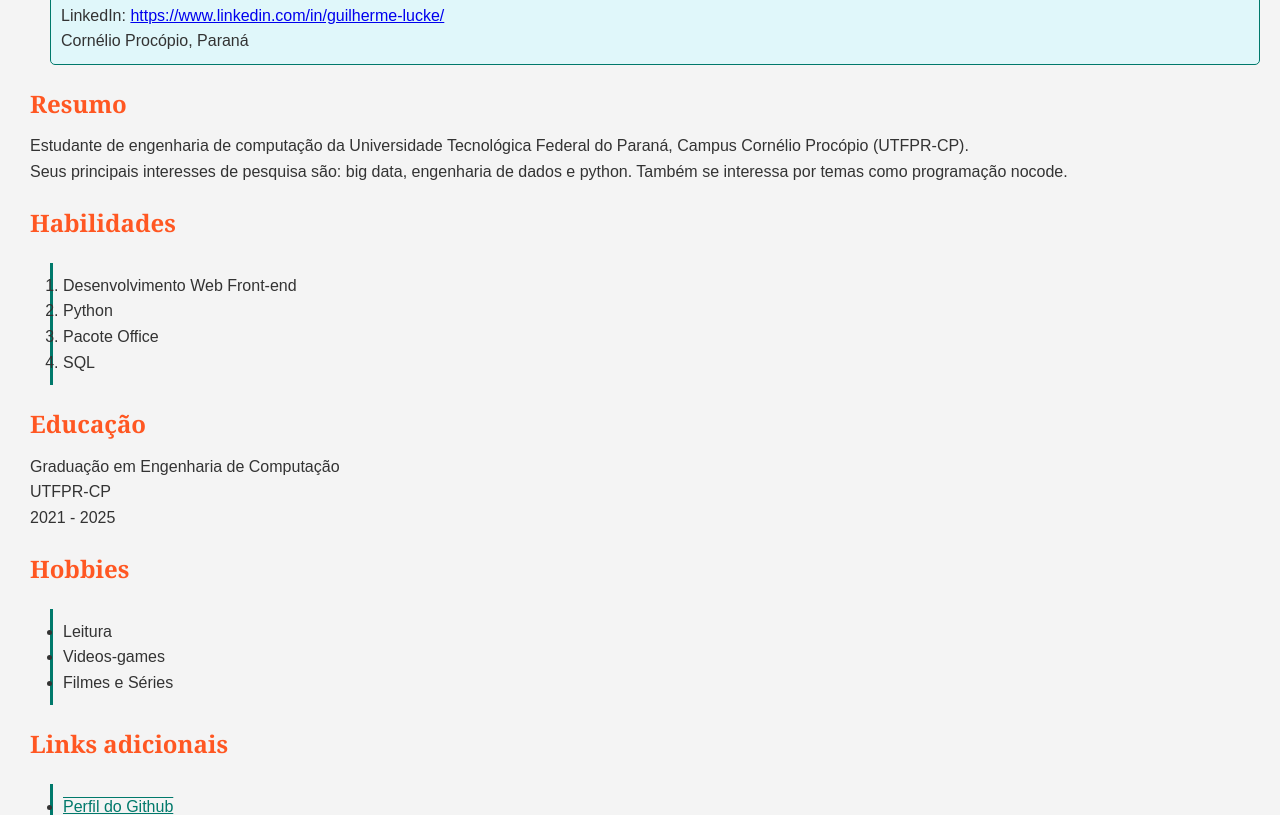
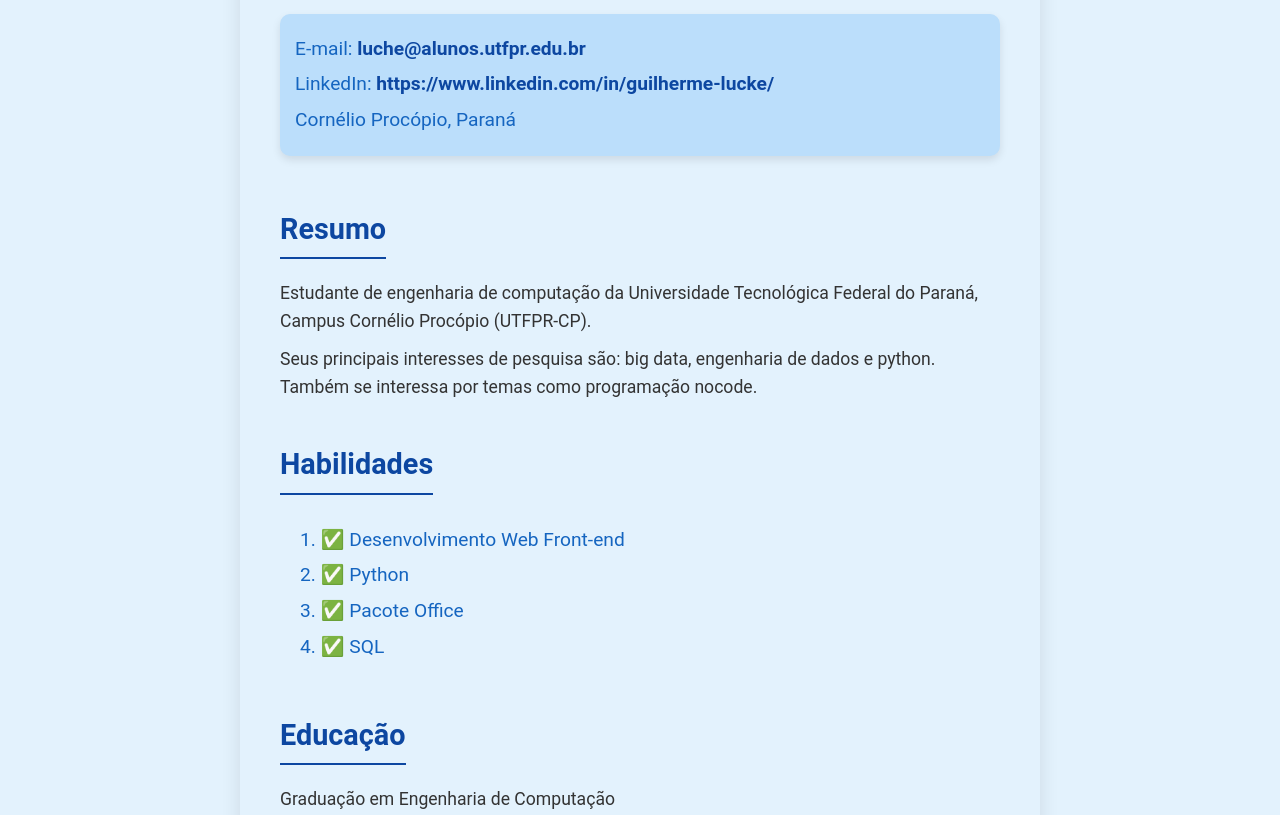
Before and after one commit to guilherme-lucke/Programa--o-Web-Front-End, a plain HTML site: page index.html in a window 1280 px wide. Shown: the part 118-933 px from the top of the page. Drawn offline with Linux system fonts and the light colour scheme.

Commit message:
css mais inovador

```diff
--- a/styles.css
+++ b/styles.css
@@ -1,73 +1,141 @@
-/* Seletor universal */
+/* Reset CSS */
 * {
     margin: 0;
     padding: 0;
     box-sizing: border-box;
 }
 
-/* Seletor por elemento */
+/* Body */
 body {
-    font-family: 'Arial', sans-serif;
-    background-color: #f4f4f4;
+    font-family: 'Roboto', Arial, sans-serif;
+    background: linear-gradient(to right, #e3f2fd, #90caf9);
     color: #333;
     line-height: 1.6;
-    margin-left: 30px;
+    padding: 20px;
+    max-width: 800px;
+    margin: auto;
 }
 
-/* Seletor por classe */
+/* Header Title */
 .header-title {
     text-align: center;
-    font-size: 2.5em;
-    color: #0056b3;
+    font-size: 2.8em;
+    color: #1565c0;
+    text-shadow: 2px 2px 5px rgba(0, 0, 0, 0.2);
+    margin-bottom: 10px;
+}
+
+/* Section Titles */
+.section-title {
+    font-size: 1.8em;
+    color: #0d47a1;
+    margin-top: 30px;
+    margin-bottom: 10px;
+    border-bottom: 2px solid #0d47a1;
+    padding-bottom: 5px;
+    display: inline-block;
+}
+
+/* Contact Info */
+#contact-info {
+    list-style: none;
+    background-color: #bbdefb;
+    padding: 15px;
+    border-radius: 10px;
+    margin-bottom: 20px;
+    box-shadow: 0 4px 8px rgba(0, 0, 0, 0.1);
+}
+
+#contact-info li {
+    margin: 5px 0;
+}
+
+a {
+    color: #0d47a1;
+    text-decoration: none;
+    font-weight: bold;
+    transition: color 0.3s;
+}
+
+a:hover {
+    color: #ff6f00;
     text-decoration: underline;
 }
 
-.section-title {
-    color: #ff5722;
-    font-family: 'Georgia', serif;
-    margin: 20px 0 10px;
+/* Ordered and Unordered Lists */
+ol,
+ul {
+    margin: 20px 0;
+    padding-left: 20px;
 }
 
-/* Seletor por ID */
-#contact-info {
-    list-style-type: none;
-    padding: 10px;
-    background-color: #e0f7fa;
-    border: 1px solid #00796b;
-    border-radius: 5px;
-    margin: 20px;
+ol {
+    list-style: decimal inside;
 }
 
-/* Pseudo-classe */
-a:hover {
-    color: #ff5722;
-    text-decoration: none;
+ul {
+    list-style: disc inside;
 }
 
-/* Estilo de fonte e decoração */
-p,
 li {
-    font-style: normal;
-    font-weight: 400;
+    margin-bottom: 5px;
 }
 
+/* Footer Text */
 .footer-text {
+    text-align: center;
+    font-size: 0.9em;
+    margin-top: 30px;
+    color: #0d47a1;
     font-weight: bold;
-    font-style: italic;
-    text-align: center;
-    margin-top: 20px;
-    color: #00796b;
 }
 
-/* Decorações extras */
-ol,
-ul {
-    margin: 20px;
-    padding: 10px;
-    border-left: 3px solid #00796b;
+/* Enhancing Specific Elements */
+p {
+    margin: 10px 0;
+    font-size: 1.1em;
 }
 
-.link {
-    text-decoration: overline underline;
-    color: #00796b;
+ol li,
+ul li {
+    font-size: 1.2em;
+    color: #1565c0;
 }
+
+ol li::before {
+    content: "✅ ";
+    color: #0d47a1;
+    font-weight: bold;
+}
+
+/* Hover Effect for Links and List Items */
+ul li:hover,
+ol li:hover {
+    transform: scale(1.05);
+    transition: transform 0.3s;
+    color: #ff6f00;
+}
+
+/* Container Shadow */
+body {
+    background: #e3f2fd;
+    box-shadow: 0 0 20px rgba(0, 0, 0, 0.1);
+    padding: 40px;
+    border-radius: 15px;
+}
+
+/* Responsiveness */
+@media (max-width: 768px) {
+    .header-title {
+        font-size: 2em;
+    }
+
+    .section-title {
+        font-size: 1.5em;
+    }
+
+    p,
+    li {
+        font-size: 1em;
+    }
+}
```
